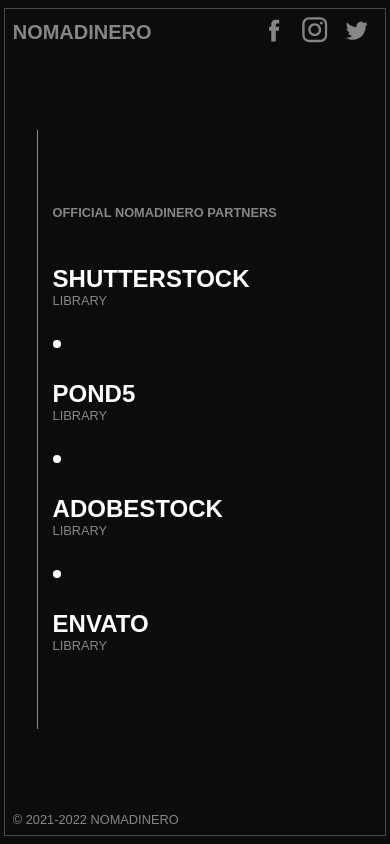
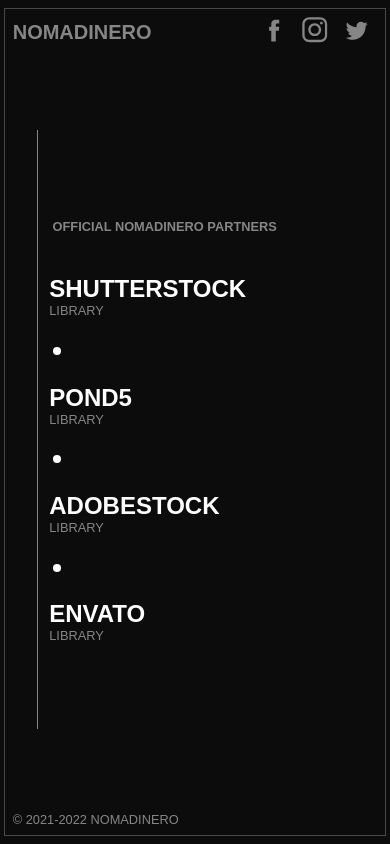
Before and after one commit to eldano6189/Nomadinero, a React (Create React App) app: page / in a window 390 px wide. Built offline with nearby package versions, Linux system fonts and the light colour scheme; a web font is replaced by a local one.

Commit message:
more bug fixes

```diff
--- a/src/Pages/Home-page/HomePage.module.css
+++ b/src/Pages/Home-page/HomePage.module.css
@@ -94,7 +94,7 @@
     display: block;
   }
   .link {
-    padding: 1em;
+    padding: 1.5vh;
   }
   .subHeader {
     padding: 1em;
```
